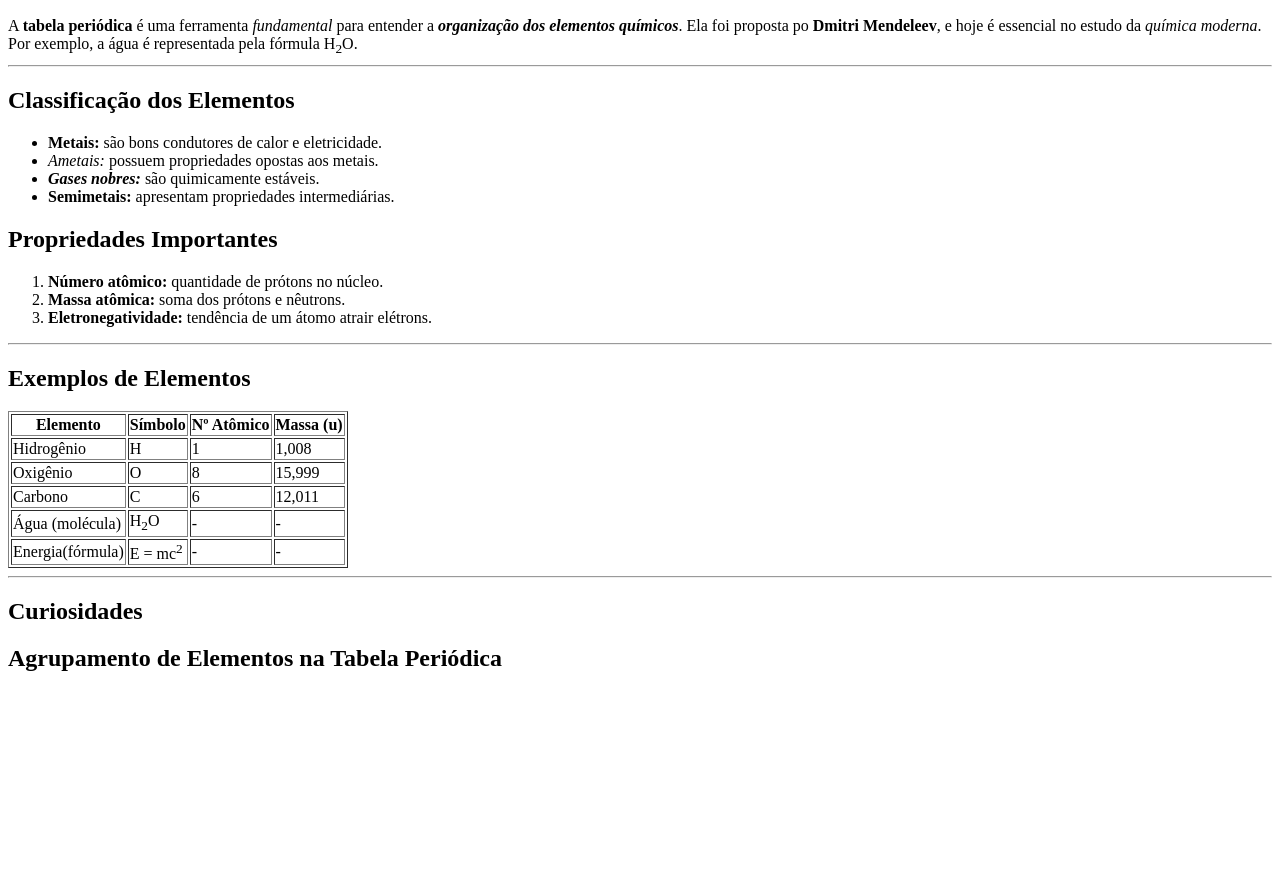
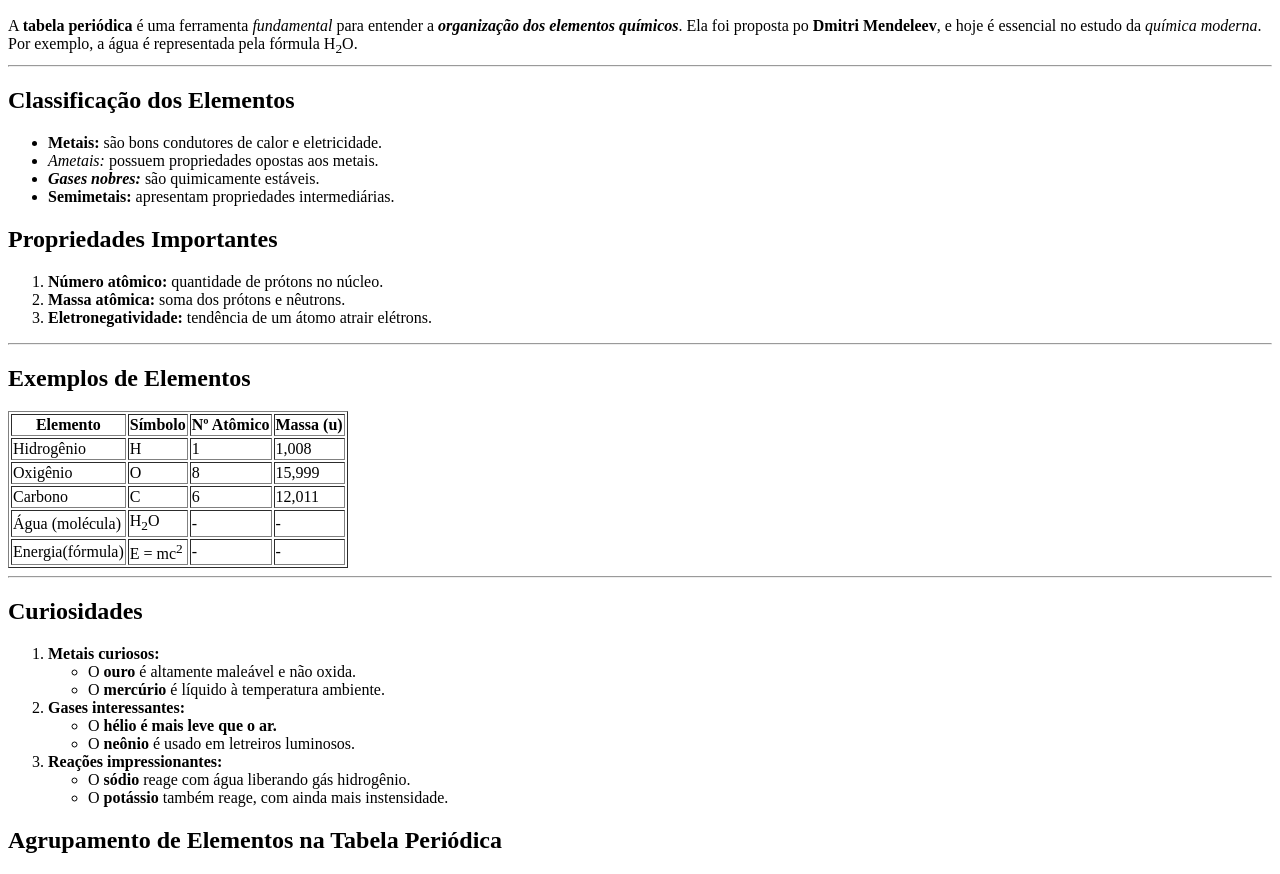
Before and after one commit to MoonyLina/Exercicio-revisao, a plain HTML site: page index.html in a window 1280 px wide. Shown: the part 110-984 px from the top of the page. Before the commit the page ends 802 px from the top, so only its background shows below. Drawn offline with Linux system fonts and the light colour scheme.

Commit message:
Curiosidades

```diff
--- a/index.html
+++ b/index.html
@@ -72,7 +72,23 @@
     </table>
     <hr>
     <h2>Curiosidades</h2>
-
+    <ol>
+        <li><b>Metais curiosos:</b></li>
+        <ul>
+            <li>O <b>ouro</b> é altamente maleável e não oxida.</li>
+            <li>O <b>mercúrio</b> é líquido à temperatura ambiente.</li>
+        </ul>
+        <li><b>Gases interessantes:</b></li>
+        <ul>
+            <li>O <b>hélio é mais leve que o ar.</b></li>
+            <li>O <b>neônio</b> é usado em letreiros luminosos.</li>
+        </ul>
+        <li><b>Reações impressionantes:</b></li>
+        <ul>
+            <li>O <b>sódio</b> reage com água liberando gás hidrogênio.</li>
+            <li>O <b>potássio</b> também reage, com ainda mais instensidade.</li>
+        </ul>
+    </ol>
     <h2>Agrupamento de Elementos na Tabela Periódica</h2>
 
 
```
